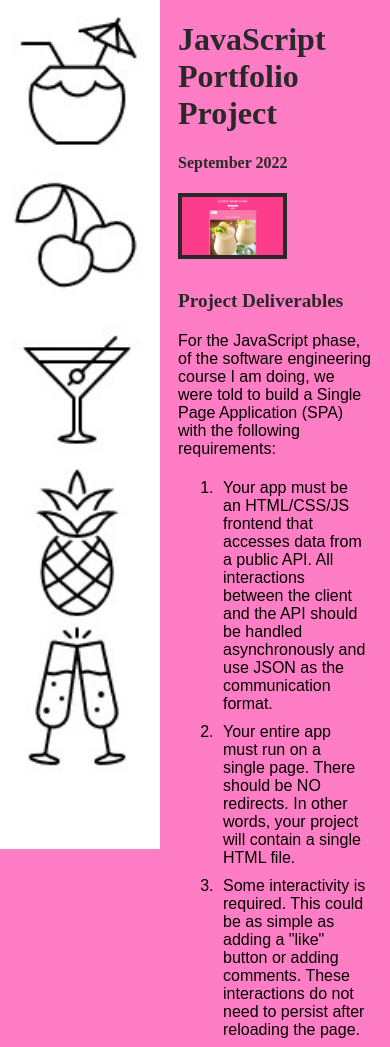
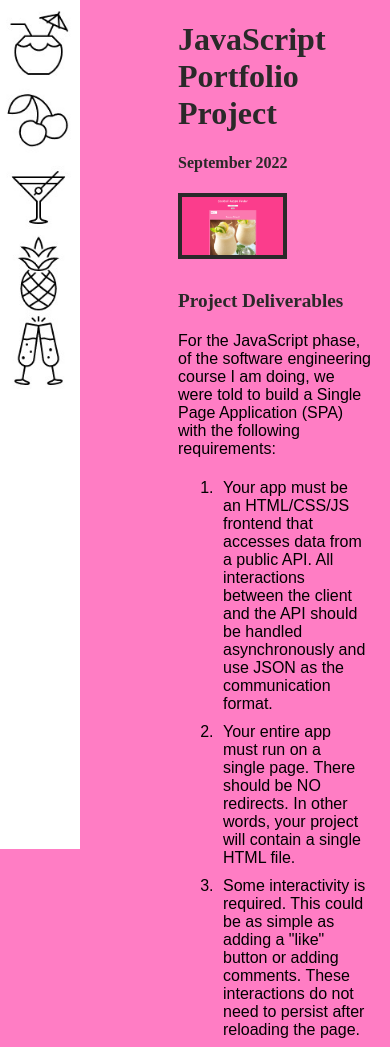
Before and after one commit to olasrum/javascript-blog-mode, a plain HTML site: page index.html in a window 390 px wide. Shown: the top 1047 px of the page. Drawn offline with Linux system fonts and the light colour scheme.

Commit message:
updated media query

```diff
--- a/style.css
+++ b/style.css
@@ -65,7 +65,7 @@ padding: 5px;
 
   .sidenav {
     height: 100%;
-    width: 160px;
+    width: 80px;
     position: fixed;
     z-index: 1;
     top: 0;
```
